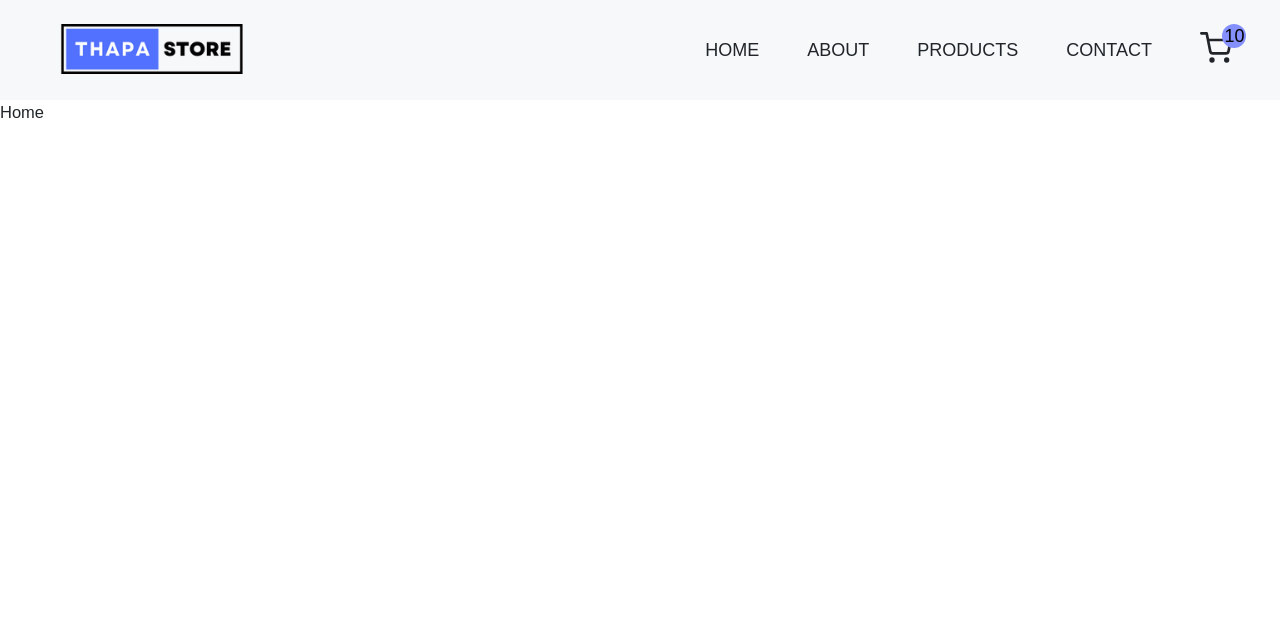
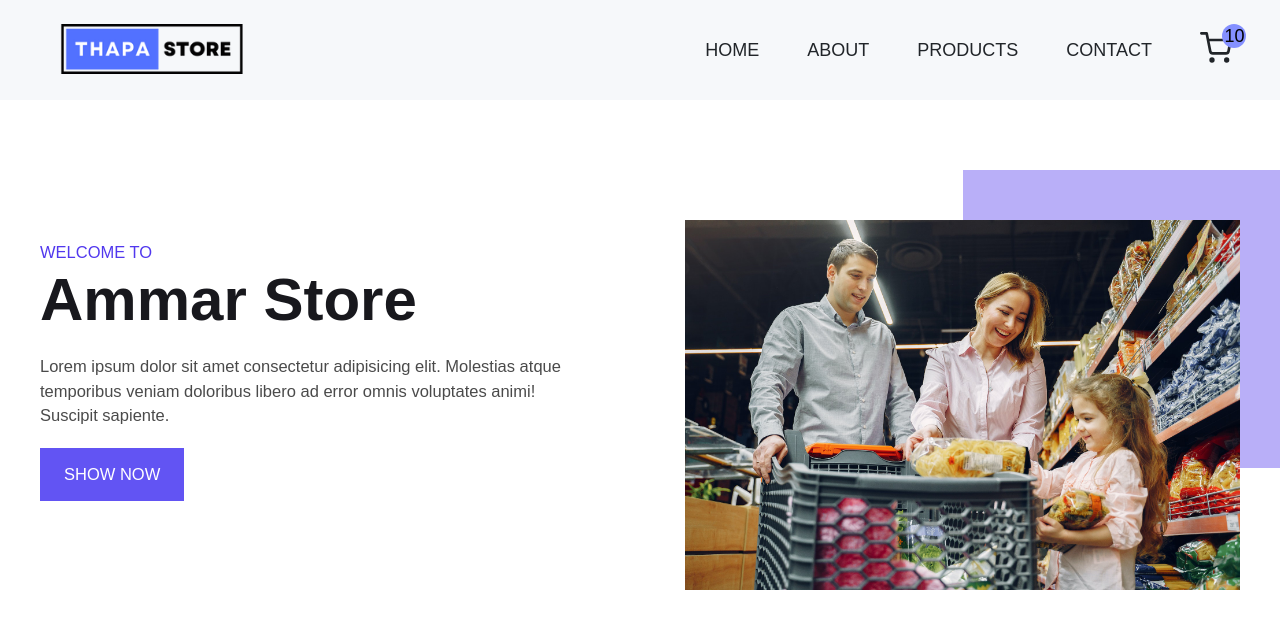
Before and after one commit to MuhammadAmmarAtique/ReactEcom, a React (Create React App) app in the folder ecom/: page / in a window 1280 px wide. Shown: the top 628 px of the page. Built offline with nearby package versions, Linux system fonts and the light colour scheme.

Commit message:
Created Herosection comonent and used it in both Home and About page.

```diff
--- /dev/null
+++ b/ecom/src/components/HeroSection.js
@@ -0,0 +1,104 @@
+import { NavLink } from "react-router-dom";
+import styled from "styled-components";
+import { Button } from "../styles/Button";
+
+const Wrapper = styled.section`
+  padding: 12rem 0;
+
+  img {
+    min-width: 10rem;
+    height: 10rem;
+  }
+
+  .hero-section-data {
+    p {
+      margin: 2rem 0;
+    }
+
+    h1 {
+      text-transform: capitalize;
+      font-weight: bold;
+    }
+
+    .intro-data {
+      margin-bottom: 0;
+    }
+  }
+
+  .hero-section-image {
+    width: 100%;
+    height: auto;
+    display: flex;
+    justify-content: center;
+    align-items: center;
+  }
+  figure {
+    position: relative;
+
+    &::after {
+      content: "";
+      width: 60%;
+      height: 80%;
+      background-color: rgba(81, 56, 238, 0.4);
+      position: absolute;
+      left: 50%;
+      top: -5rem;
+      z-index: -1;
+    }
+  }
+  .img-style {
+    width: 100%;
+    height: auto;
+  }
+
+  @media (max-width: ${({ theme }) => theme.media.mobile}) {
+    .grid {
+      gap: 10rem;
+    }
+
+    figure::after {
+      content: "";
+      width: 50%;
+      height: 100%;
+      left: 0;
+      top: 10%;
+      /* bottom: 10%; */
+      background-color: rgba(81, 56, 238, 0.4);
+    }
+  }
+`;
+
+const HeroSection = ({ heading }) => {
+  return (
+    <Wrapper>
+      <div className="container">
+        <div className="grid grid-two-column">
+          <div className="hero-section-data">
+            <p className="intro-data">Welcome to </p>
+            <h1>{heading} </h1>
+            <p>
+              Lorem ipsum dolor sit amet consectetur adipisicing elit. Molestias
+              atque temporibus veniam doloribus libero ad error omnis voluptates
+              animi! Suscipit sapiente.
+            </p>
+            <NavLink>
+              <Button>show now</Button>
+            </NavLink>
+          </div>
+          {/* our homepage image  */}
+          <div className="hero-section-image">
+            <figure>
+              <img
+                src="images/hero.jpg"
+                alt="hero-section-photo"
+                className="img-style"
+              />
+            </figure>
+          </div>
+        </div>
+      </div>
+    </Wrapper>
+  );
+};
+
+export default HeroSection;
--- a/ecom/src/pages/About.js
+++ b/ecom/src/pages/About.js
@@ -1,7 +1,12 @@
+import React from "react";
+import HeroSection from "../components/HeroSection";
+
 function About() {
-  return <>
-  <p> Aboutasdfasdf </p>
-  </>;
+  return (
+    <>
+      <HeroSection heading="About section" />
+    </>
+  );
 }
 
 export default About;
--- a/ecom/src/pages/Home.js
+++ b/ecom/src/pages/Home.js
@@ -1,15 +1,10 @@
 import React from "react";
-import styled from "styled-components";
-
-const Para = styled.p`
-  color: ${({ theme }) => theme.colors.black};
-  height: 100vh;
-`;
+import HeroSection from "../components/HeroSection";
 
 function Home() {
   return (
     <>
-      <Para> Home </Para>
+      <HeroSection heading="Ammar Store" />
     </>
   );
 }
```
